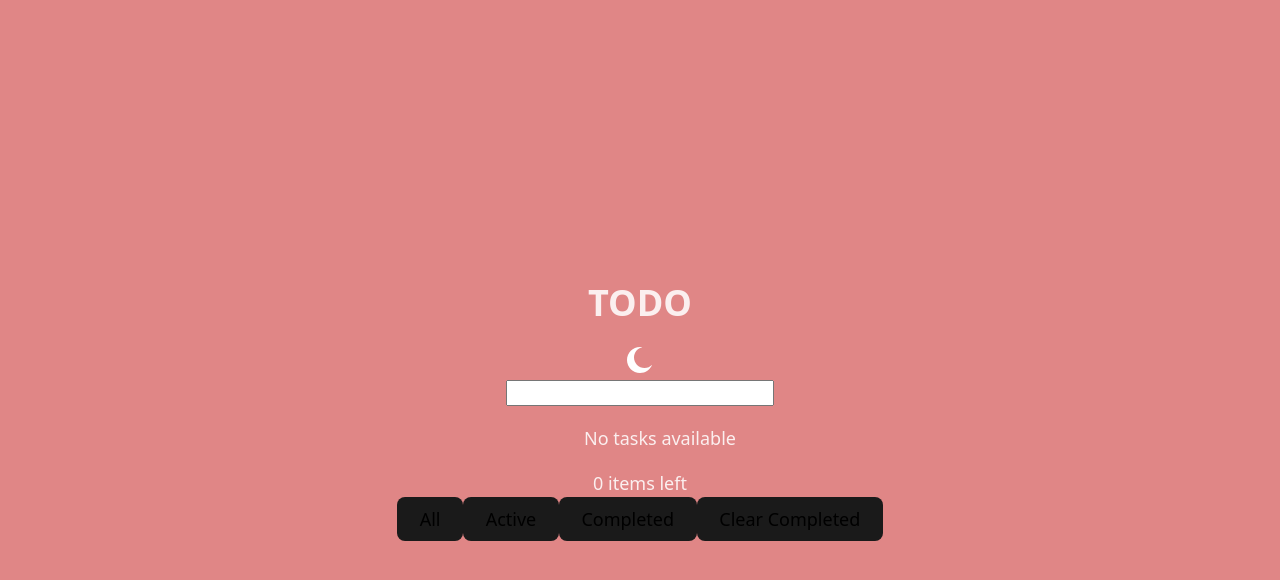
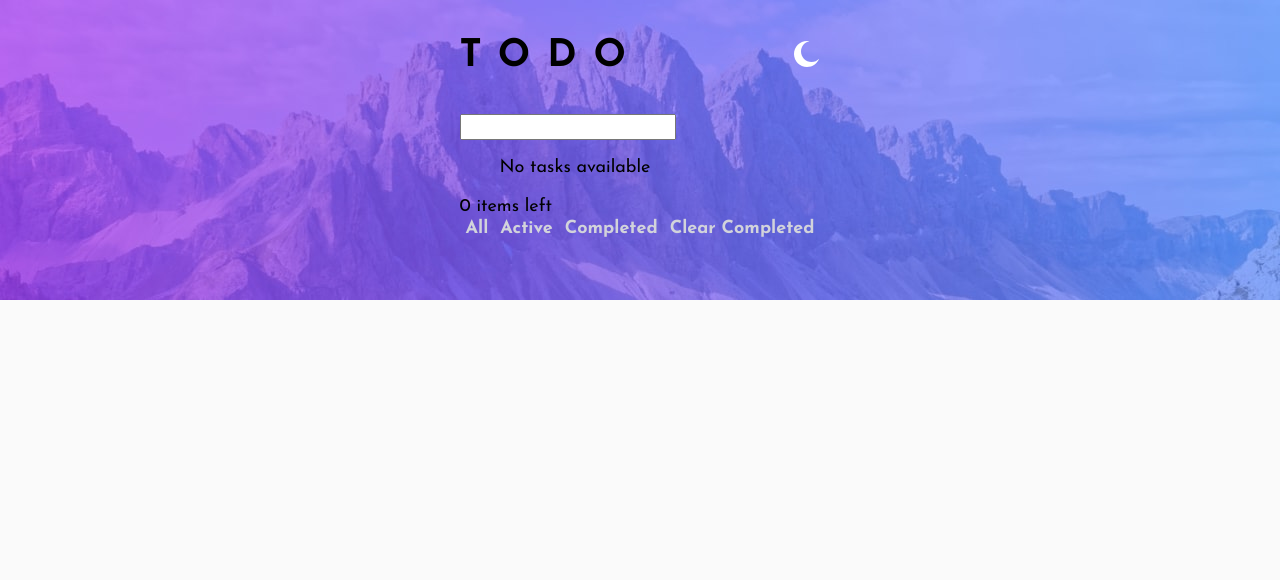
Before and after one commit to VlaRu/frontend-challenge, a React (Vite) app in the folder frontend-challenge/: page / in a window 1280 px wide. Shown: the top 580 px of the page. Built offline with nearby package versions, Linux system fonts and the light colour scheme.

Commit message:
feat: add style for companents

```diff
--- a/frontend-challenge/src/App.css
+++ b/frontend-challenge/src/App.css
@@ -1,21 +1,34 @@
-#root {
-  max-width: 1280px;
-  margin: 0 auto;
-  padding: 2rem;
+.main-container {
+  height: fit-content;
+  max-width: 35vw;
+  min-width: 335px;
+  width: 35vw;
+  margin-top: 42px;
   text-align: center;
 }
 
-@keyframes spin {
-  from {
-    transform: rotate(0deg);
+.main-content_container {
+  position: relative;
+  height: max-content;
+  border-radius: 5px;
+  box-shadow: 1px 23px 55px -22px var(--light-dark-grayish-blue);
+  margin-bottom: 100px;
+}
+
+.footer {
+  font-size: 14px;
+  color: var(--light-grayish-blue);
+  margin-bottom: 100px;
+}
+
+@media screen and (max-width: 376px) {
+  .main-container {
+    padding: 45px 20px 0;
+    margin-top: 0;
+    font-size: 13px;
   }
-  to {
-    transform: rotate(360deg);
+
+  .footer {
+    margin-bottom: 80px;
   }
 }
-
-@media (prefers-reduced-motion: no-preference) {
-  a:nth-of-type(2) .logo {
-    animation: logo-spin infinite 20s linear;
-  }
-}
--- a/frontend-challenge/src/components/Header.jsx
+++ b/frontend-challenge/src/components/Header.jsx
@@ -1,6 +1,7 @@
 import { useState } from 'react';
 import moonIcon from '../assets/icons/icon-moon.svg';
 import sunIcon from '../assets/icons/icon-sun.svg';
+import '../styles/Header.css'
 
 export function Header() {
   const [iconTheme, setIconTheme] = useState(moonIcon)
@@ -9,10 +10,10 @@ export function Header() {
     setIconTheme((prevTheme) => (prevTheme === moonIcon ? sunIcon : moonIcon))
   }
   return (
-    <header>
+    <header className='header-container'>
       <h1>TODO</h1>
       <div onClick={handleThemeIcon}>
-        <img src={iconTheme} alt="theme-img"/>
+        <img className='theme-icon' src={iconTheme} alt="theme-img"/>
       </div>
     </header>
   )
--- a/frontend-challenge/src/index.css
+++ b/frontend-challenge/src/index.css
@@ -1,50 +1,78 @@
-@import url('https://fonts.googleapis.com/css2?family=Josefin+Sans:wght@0,100..700;1,100..700&display=swap');
+@import url('https://fonts.googleapis.com/css2?family=Josefin+Sans:ital,wght@0,100..700;1,100..700&display=swap');
 
 :root {
-  font-family: system-ui, Josefin Sans, Arial, sans-serif;
-  line-height: 1.5;
-  font-weight: 400;
-
   color-scheme: light dark;
-  color: rgba(255, 255, 255, 0.87);
-  background-color: #e08686;
-
   font-synthesis: none;
   text-rendering: optimizeLegibility;
   -webkit-font-smoothing: antialiased;
   -moz-osx-font-smoothing: grayscale;
+
+  /* Breakpoints */
+  --mobile: 375px;
+  --desktop: 1440px;
+
+  /* Primary Colors */
+  --bright-blue: hsl(220, 98%, 61%);
+  --check-bg: linear-gradient(to right, hsl(192, 100%, 67%), hsl(280, 87%, 65%));
+
+  /* Light Theme */
+  --light-very-light-gray: hsl(0, 0%, 98%);
+  --light-very-light-grayish-blue: hsl(236, 33%, 92%);
+  --light-grayish-blue: hsl(233, 11%, 84%);
+  --light-dark-grayish-blue: hsl(236, 9%, 61%);
+  --light-very-dark-grayish-blue: hsl(235, 19%, 35%);
+
+  /* Dark Theme */
+  --dark-very-dark-blue: hsl(235, 21%, 11%);
+  --dark-very-dark-desaturated-blue: hsl(235, 24%, 19%);
+  --dark-light-grayish-blue: hsl(234, 39%, 85%);
+  --dark-light-grayish-blue-hover: hsl(236, 33%, 92%);
+  --dark-dark-grayish-blue: hsl(234, 11%, 52%);
+  --dark-very-dark-grayish-blue-1: hsl(233, 14%, 35%);
+  --dark-very-dark-grayish-blue-2: hsl(237, 14%, 26%);
 }
 
 body {
   max-width: 1440px;
-  margin: 0;
+  min-height: 100vh;
   display: flex;
-  place-items: center;
-  min-width: 320px;
-  min-height: 100vh;
+  justify-content: center;
+  background: var(--light-very-light-gray) url(./assets/images/bg-desktop-light.jpg) no-repeat top center;
   font-size: 18px;
-}
-
-h1 {
-  font-size: 3.2em;
-  line-height: 1.1;
+  font-weight: 400;
+  font-family: "Josefin Sans", sans-serif;
+  font-optical-sizing: auto;
+  font-style: normal;
+  box-sizing: border-box;
 }
 
 button {
-  border-radius: 8px;
-  border: 1px solid transparent;
-  padding: 0.6em 1.2em;
-  font-size: 1em;
-  font-weight: 500;
-  font-family: inherit;
-  background-color: #1a1a1a;
+  background: none;
+  border: none;
+  color: var(--light-grayish-blue);
+  font-weight: 700;
   cursor: pointer;
-  transition: border-color 0.25s;
 }
+
 button:hover {
-  border-color: #646cff;
+  color: var(--light-very-dark-grayish-blue);
 }
-button:focus,
-button:focus-visible {
-  outline: 4px auto -webkit-focus-ring-color;
+
+@media screen and (max-width: 376px) {
+  body {
+    background: var(--light-very-light-gray) url(./assets/images/bg-mobile-light.jpg) no-repeat top center;
+  }
+
+  .filter-btn_container {
+    position: absolute;
+    width: 100%;
+    height: 47px;
+    display: flex;
+    justify-content: center;
+    background-color: #fff;
+    border-radius: 5px;
+    left: 0;
+    bottom: -65px;
+    box-shadow: 1px 23px 55px -22px var(--light-dark-grayish-blue);
+  }
 }
--- /dev/null
+++ b/frontend-challenge/src/styles/Header.css
@@ -0,0 +1,29 @@
+.header-container {
+  display: flex;
+  justify-content: space-between;
+  align-items: center;
+}
+
+h1 {
+  font-size: 38px;
+  font-weight: 700;
+  letter-spacing: 17px;
+  margin: 35px 0;
+}
+
+@media screen and (max-width: 376px) {
+  h1 {
+    font-size: 25px;
+    letter-spacing: 12px;
+    margin: 0;
+  }
+
+  .header-container {
+    margin-bottom: 35px;
+  }
+
+  .theme-icon {
+    width: 20px;
+    height: 20px;
+  }
+}
```
Also changed, not shown: frontend-challenge/src/styles/Input.css (added, +48 -0 lines), frontend-challenge/src/styles/Tasks.css (added, +101 -0 lines), frontend-challenge/src/styles/Toolbar.css (added, +33 -0 lines).
